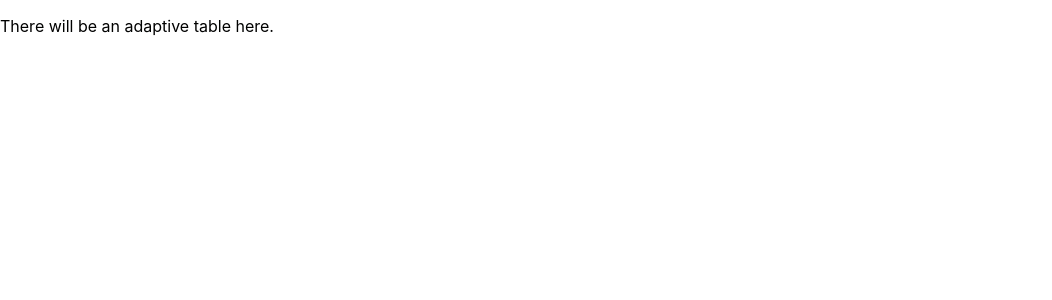
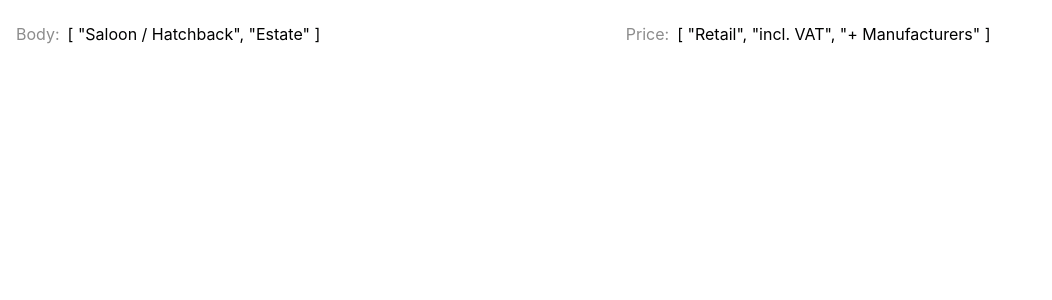
Before and after one commit to v-khakimov/table-adaptive-article, a Vue app: page / in a window 1280 px wide. Shown: the top 300 px of the page, without its empty margins (0-1052 px from the left). Built offline with nearby package versions, Linux system fonts and the light colour scheme.

Commit message:
CSS modules

```diff
--- a/src/App.vue
+++ b/src/App.vue
@@ -1,17 +1,31 @@
 <script setup>
 import { setMq } from './store-variables/media-queries';
+import ButtonsForTable from './components/ButtonsForTable.vue';
 
 setMq();
 </script>
 
 <template>
-  <p>There will be an adaptive table here.</p>
+  <ButtonsForTable />
 </template>
 
 <style>
 @import './css/reset.css';
 @import './css/font-family.css';
 @import './css/media-queries.css';
+
+.flex,
+#app {
+  display: flex;
+}
+.wrap,
+#app {
+  flex-wrap: wrap;
+}
+.ac-start,
+#app {
+  align-content: flex-start;
+}
 
 #app {
   padding: 1em 0;
--- /dev/null
+++ b/src/components/ButtonsForTable.vue
@@ -0,0 +1,57 @@
+<script setup>
+import { computed, useCssModule } from 'vue';
+import flex from '../css/flex.module.css';
+import gaps from '../css/gaps.module.css';
+import { headTitles, priceTypeNames } from '../store-constant/table-data';
+import { isMqPortrait } from '../store-variables/media-queries';
+
+const bodyTypes = Object.keys(headTitles);
+const priceTypes = Object.values(priceTypeNames);
+
+const getSectionCl = computed(() => [
+  isMqPortrait.value ? flex.fb100 : flex.fg1,
+  flex.flex,
+  flex.aiCenter,
+  gaps.pt,
+  gaps.pb,
+  gaps.pl2,
+  gaps.pr2,
+]);
+
+const styleModule = useCssModule();
+const getWillBeButtonCl = computed(() =>
+  isMqPortrait.value ? styleModule.testDesktop : styleModule.testPortrait
+);
+</script>
+
+<template>
+  <section :class="getSectionCl">
+    <h5 :class="$style.title">Body:</h5>
+    <p :class="getWillBeButtonCl">{{ bodyTypes }}</p>
+  </section>
+
+  <section :class="getSectionCl">
+    <h5 :class="$style.title">Price:</h5>
+    <p :class="getWillBeButtonCl">{{ priceTypes }}</p>
+  </section>
+</template>
+
+<style module>
+.title {
+  composes: pr from '../css/gaps.module.css';
+  composes: normal from '../css/text.module.css';
+  composes: grey from '../css/colors.module.css';
+}
+.test {
+  composes: fg1 from '../css/flex.module.css';
+  text-align: center;
+}
+.test-desktop {
+  composes: test;
+  border: 1px solid red;
+}
+.test-portrait {
+  composes: test;
+  border: 1px solid blue;
+}
+</style>
--- /dev/null
+++ b/src/css/colors.module.css
@@ -0,0 +1,5 @@
+:root {
+  --color-grey: #8c8c8c;
+}
+
+.grey {color: var(--color-grey);}
--- /dev/null
+++ b/src/css/flex.module.css
@@ -0,0 +1,6 @@
+.ac-start {composes: ac-start from global;} /* align-content: flex-start */
+.ai-center {align-items: center;}
+.flex {composes: flex from global;} /* display: flex */
+.fb100 {flex-basis: 100%;}
+.fg1 {flex-grow: 1;}
+.wrap {composes: wrap from global;} /* flex-wrap: wrap */
--- /dev/null
+++ b/src/css/gaps.module.css
@@ -0,0 +1,11 @@
+:root {
+  --gap: 0.5em;
+  --gap-twice: 1em;
+}
+
+.pb {padding-bottom: var(--gap);}
+.pr {padding-right: var(--gap);}
+.pt {padding-top: var(--gap);}
+
+.pl2 {padding-left: var(--gap-twice);}
+.pr2 {padding-right: var(--gap-twice);}
--- /dev/null
+++ b/src/css/text.module.css
@@ -0,0 +1 @@
+.normal {font-weight: normal;}
```
Also changed, not shown: 1 other file (tests, documents, lock files or other folders).
